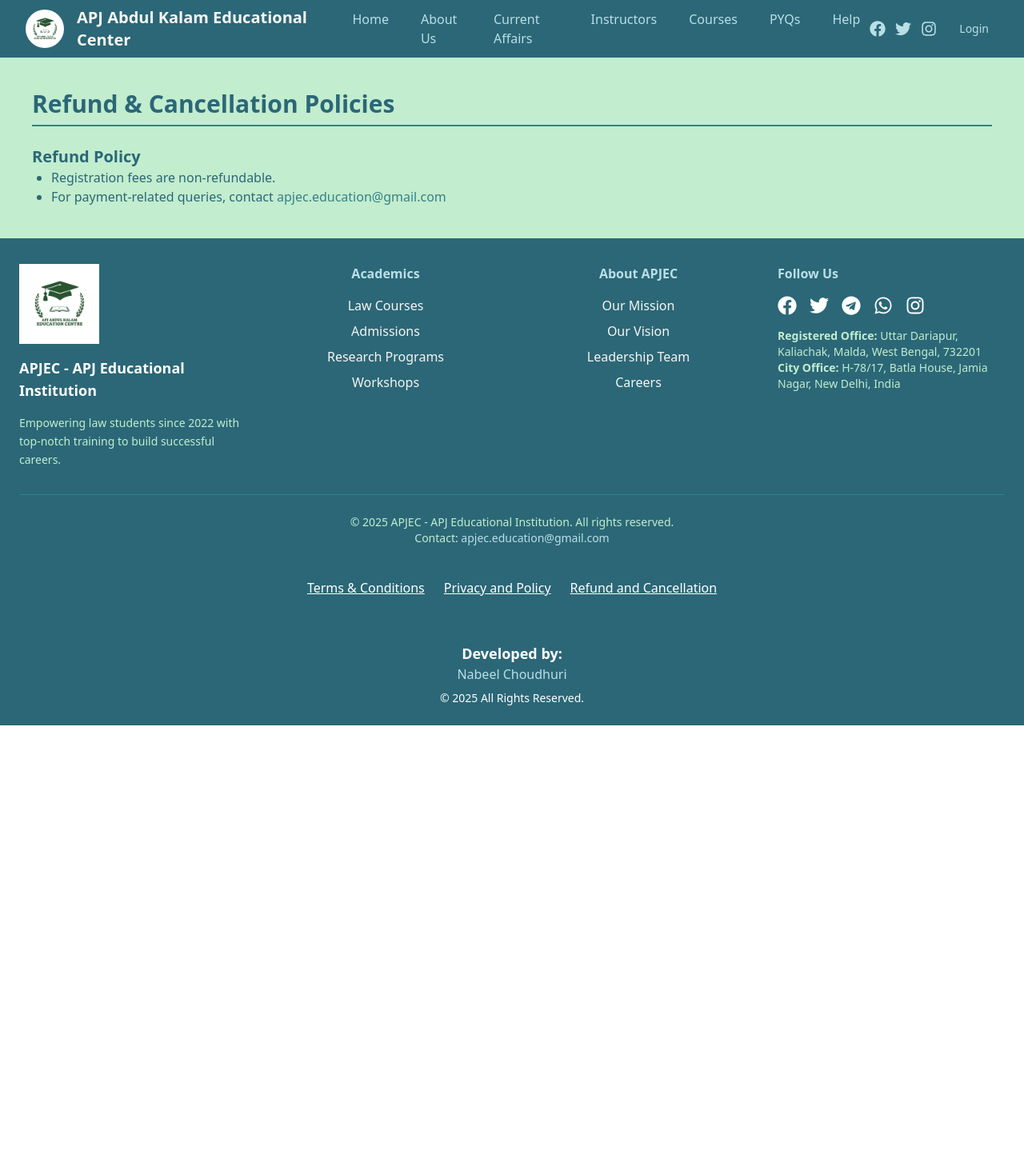
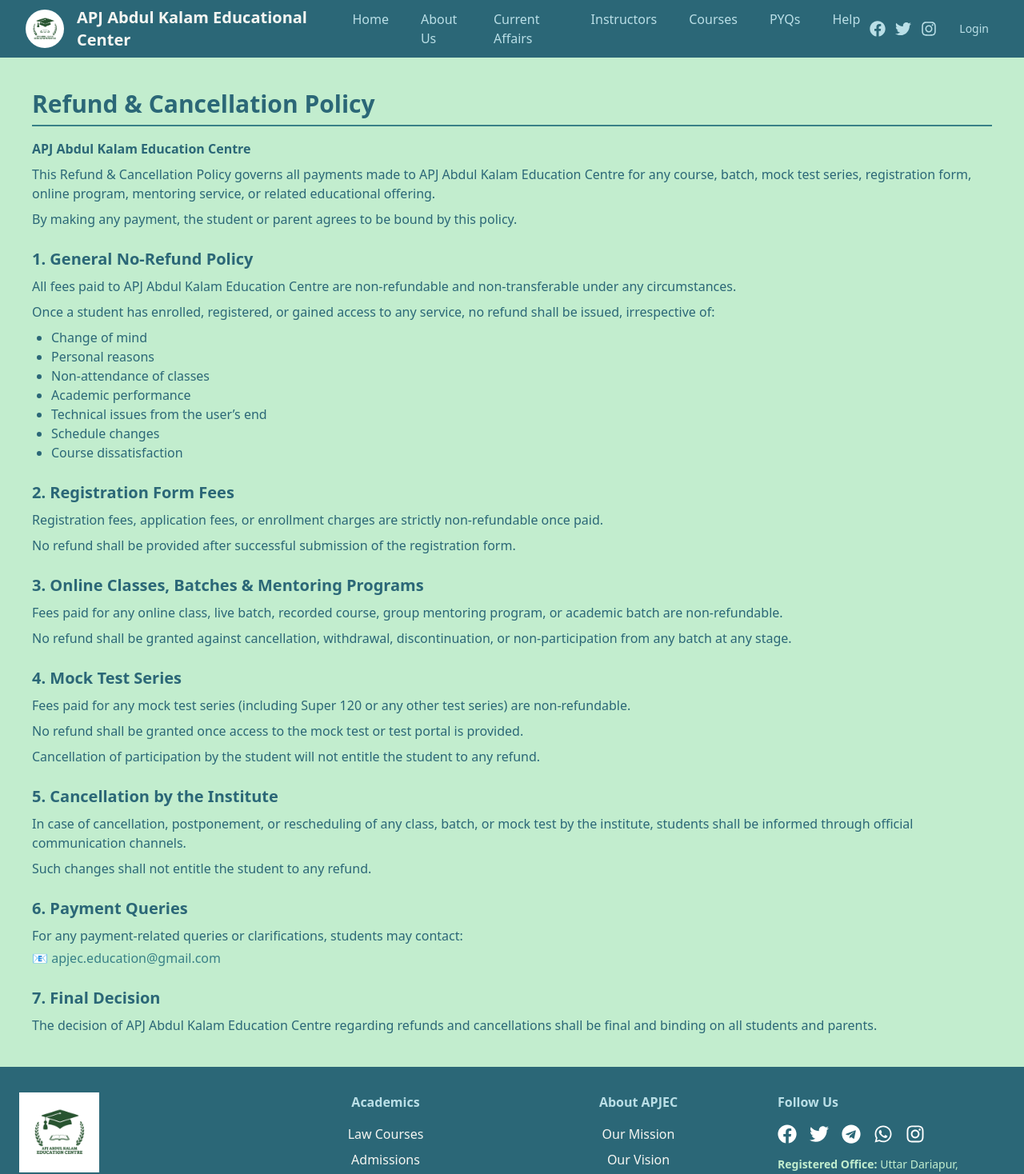
Before and after one commit to nabeel365/APJEC-client, a React (Vite) app: page /refund in a window 1280 px wide. Shown: the top 1468 px of the page at 80% size. Before the commit the page ends 907 px from the top, so only its background shows below. Built offline with nearby package versions, Linux system fonts and the light colour scheme; no server answers.

Commit message:
updated privacy and refund

```diff
--- a/src/Components/Footer/Privacy.jsx
+++ b/src/Components/Footer/Privacy.jsx
@@ -7,24 +7,126 @@
 
   return (
     <div className="p-10 bg-[#BADFE7] text-[#2b6777]">
-      <h1 className="text-3xl font-bold border-b-2 border-[#388087] pb-2">Privacy and Policy</h1>
+      <h1 className="text-3xl font-bold border-b-2 border-[#388087] pb-2">
+        Privacy Policy
+      </h1>
+
       <p className="mt-4">
-        At APJ Abdul Kalam Education Centre, we value your privacy. This document outlines how we collect, use, and protect your data.
+        <strong>APJ Abdul Kalam Education Centre</strong>
       </p>
 
-      <h2 className="text-xl font-semibold mt-6">Collection of Information</h2>
-      <p>We collect personal and academic details to enhance user experience and for admission processes.</p>
+      <p className="mt-2">
+        At APJ Abdul Kalam Education Centre, we are committed to protecting the
+        privacy and security of your personal information. This Privacy Policy
+        explains how we collect, use, store, and safeguard the information you
+        provide while accessing or using our platform, services, and website.
+      </p>
 
-      <h2 className="text-xl font-semibold mt-6">Use of Information</h2>
-      <p>Your data is used to personalize services and improve functionality. We do not share it without consent.</p>
+      <h2 className="text-xl font-semibold mt-6">
+        1. Collection of Information
+      </h2>
+      <p className="mt-2">
+        We may collect the following types of information:
+      </p>
+      <ul className="list-disc pl-6 mt-2">
+        <li>Personal details such as name, date of birth, etc.</li>
+        <li>Contact details such as email address and phone number.</li>
+        <li>Academic information relevant to admissions or course enrollment.</li>
+        <li>
+          Usage data through cookies and similar technologies to improve user
+          experience.
+        </li>
+      </ul>
+      <p className="mt-2">
+        This information is collected through registration forms, inquiries,
+        enrollment processes, and interaction with our website.
+      </p>
 
-      <h2 className="text-xl font-semibold mt-6">User Rights</h2>
-      <p>You have the right to access, modify, or delete your personal information.</p>
+      <h2 className="text-xl font-semibold mt-6">
+        2. Use of Information
+      </h2>
+      <p className="mt-2">
+        The information collected is used for the following purposes:
+      </p>
+      <ul className="list-disc pl-6 mt-2">
+        <li>Processing admissions and enrollments.</li>
+        <li>Personalizing the educational experience.</li>
+        <li>
+          Communicating academic updates, schedules, and notifications.
+        </li>
+        <li>Improving our services, content, and platform functionality.</li>
+        <li>Maintaining internal records and compliance requirements.</li>
+      </ul>
+      <p className="mt-2">
+        We do not sell, rent, or trade your personal information to third parties
+        without your explicit consent, except where required by law.
+      </p>
 
-      <h2 className="text-xl font-semibold mt-6">Contact</h2>
-      <p>
-        For queries, contact
-        <a href="mailto:apjec.education@gmail.com" className="text-[#388087]"> apjec.education@gmail.com</a>
+      <h2 className="text-xl font-semibold mt-6">
+        3. Data Protection & Security
+      </h2>
+      <p className="mt-2">
+        We take reasonable technical and administrative measures to protect your
+        personal data from unauthorized access, loss, misuse, or alteration.
+        While we strive to use commercially acceptable means to protect your
+        information, no method of transmission over the internet is completely
+        secure.
+      </p>
+
+      <h2 className="text-xl font-semibold mt-6">
+        4. User Rights
+      </h2>
+      <p className="mt-2">
+        You have the right to:
+      </p>
+      <ul className="list-disc pl-6 mt-2">
+        <li>Access your personal information.</li>
+        <li>Request correction or update of inaccurate data.</li>
+        <li>
+          Request deletion of your personal information, subject to legal or
+          academic record requirements.
+        </li>
+      </ul>
+      <p className="mt-2">
+        We provide reasonable mechanisms for users to exercise these rights upon
+        request.
+      </p>
+
+      <h2 className="text-xl font-semibold mt-6">
+        5. Cookies Policy
+      </h2>
+      <p className="mt-2">
+        Our website may use cookies to enhance user experience, analyze website
+        traffic, and improve services. You may choose to disable cookies through
+        your browser settings; however, some features of the website may not
+        function optimally.
+      </p>
+
+      <h2 className="text-xl font-semibold mt-6">
+        6. Changes to This Policy
+      </h2>
+      <p className="mt-2">
+        APJ Abdul Kalam Education Centre reserves the right to update or modify
+        this Privacy Policy at any time. Any changes will be effective
+        immediately upon posting on the website. Users are encouraged to review
+        this policy periodically.
+      </p>
+
+      <h2 className="text-xl font-semibold mt-6">
+        7. Contact Information
+      </h2>
+      <p className="mt-2">
+        If you have any questions, concerns, or requests regarding this Privacy
+        Policy or the handling of your data, please contact us at:
+      </p>
+      <p className="mt-1">
+        📧{" "}
+        <a
+          href="mailto:apjec.education@gmail.com"
+          className="text-[#388087]"
+        >
+          apjec.education@gmail.com
+        </a>
       </p>
     </div>
   );
--- a/src/Components/Footer/Refund.jsx
+++ b/src/Components/Footer/Refund.jsx
@@ -7,16 +7,122 @@
 
   return (
     <div className="p-10 bg-[#C2EDCE] text-[#2b6777]">
-      <h1 className="text-3xl font-bold border-b-2 border-[#388087] pb-2">Refund & Cancellation Policies</h1>
+      <h1 className="text-3xl font-bold border-b-2 border-[#388087] pb-2">
+        Refund & Cancellation Policy
+      </h1>
 
-      <h2 className="text-xl font-semibold mt-6">Refund Policy</h2>
-      <ul className="list-disc pl-6">
-        <li>Registration fees are non-refundable.</li>
-        <li>
-          For payment-related queries, contact
-          <a href="mailto:apjec.education@gmail.com" className="text-[#388087]"> apjec.education@gmail.com</a>
-        </li>
+      <p className="mt-4">
+        <strong>APJ Abdul Kalam Education Centre</strong>
+      </p>
+
+      <p className="mt-2">
+        This Refund & Cancellation Policy governs all payments made to APJ Abdul
+        Kalam Education Centre for any course, batch, mock test series,
+        registration form, online program, mentoring service, or related
+        educational offering.
+      </p>
+
+      <p className="mt-2">
+        By making any payment, the student or parent agrees to be bound by this
+        policy.
+      </p>
+
+      <h2 className="text-xl font-semibold mt-6">
+        1. General No-Refund Policy
+      </h2>
+      <p className="mt-2">
+        All fees paid to APJ Abdul Kalam Education Centre are non-refundable and
+        non-transferable under any circumstances.
+      </p>
+      <p className="mt-2">
+        Once a student has enrolled, registered, or gained access to any
+        service, no refund shall be issued, irrespective of:
+      </p>
+      <ul className="list-disc pl-6 mt-2">
+        <li>Change of mind</li>
+        <li>Personal reasons</li>
+        <li>Non-attendance of classes</li>
+        <li>Academic performance</li>
+        <li>Technical issues from the user’s end</li>
+        <li>Schedule changes</li>
+        <li>Course dissatisfaction</li>
       </ul>
+
+      <h2 className="text-xl font-semibold mt-6">
+        2. Registration Form Fees
+      </h2>
+      <p className="mt-2">
+        Registration fees, application fees, or enrollment charges are strictly
+        non-refundable once paid.
+      </p>
+      <p className="mt-2">
+        No refund shall be provided after successful submission of the
+        registration form.
+      </p>
+
+      <h2 className="text-xl font-semibold mt-6">
+        3. Online Classes, Batches & Mentoring Programs
+      </h2>
+      <p className="mt-2">
+        Fees paid for any online class, live batch, recorded course, group
+        mentoring program, or academic batch are non-refundable.
+      </p>
+      <p className="mt-2">
+        No refund shall be granted against cancellation, withdrawal,
+        discontinuation, or non-participation from any batch at any stage.
+      </p>
+
+      <h2 className="text-xl font-semibold mt-6">
+        4. Mock Test Series
+      </h2>
+      <p className="mt-2">
+        Fees paid for any mock test series (including Super 120 or any other test
+        series) are non-refundable.
+      </p>
+      <p className="mt-2">
+        No refund shall be granted once access to the mock test or test portal is
+        provided.
+      </p>
+      <p className="mt-2">
+        Cancellation of participation by the student will not entitle the
+        student to any refund.
+      </p>
+
+      <h2 className="text-xl font-semibold mt-6">
+        5. Cancellation by the Institute
+      </h2>
+      <p className="mt-2">
+        In case of cancellation, postponement, or rescheduling of any class,
+        batch, or mock test by the institute, students shall be informed through
+        official communication channels.
+      </p>
+      <p className="mt-2">
+        Such changes shall not entitle the student to any refund.
+      </p>
+
+      <h2 className="text-xl font-semibold mt-6">
+        6. Payment Queries
+      </h2>
+      <p className="mt-2">
+        For any payment-related queries or clarifications, students may contact:
+      </p>
+      <p className="mt-1">
+        📧{" "}
+        <a
+          href="mailto:apjec.education@gmail.com"
+          className="text-[#388087]"
+        >
+          apjec.education@gmail.com
+        </a>
+      </p>
+
+      <h2 className="text-xl font-semibold mt-6">
+        7. Final Decision
+      </h2>
+      <p className="mt-2">
+        The decision of APJ Abdul Kalam Education Centre regarding refunds and
+        cancellations shall be final and binding on all students and parents.
+      </p>
     </div>
   );
 };
--- a/src/Components/Home/TermsAndConditions.jsx
+++ b/src/Components/Home/TermsAndConditions.jsx
@@ -3,7 +3,7 @@
 const TermsAndConditions = () => {
   return (
     <div className="bg-[#F6F6F2] min-h-screen p-8">
-      <h1 className="text-3xl font-bold text-[#2b6777] mb-6">Terms and Conditions</h1>
+      <h1 className="text-3xl font-bold text-[#2b6777] mb-6">Terms and Conditions...</h1>
       <div className="bg-white shadow-lg p-6 rounded-lg">
         <p className="text-gray-700 mb-4">
           Welcome to APJ Educational Institution (APJEC). By using our platform, you agree to comply with and be bound by the following terms and conditions. Please read these carefully before using the website.
```
